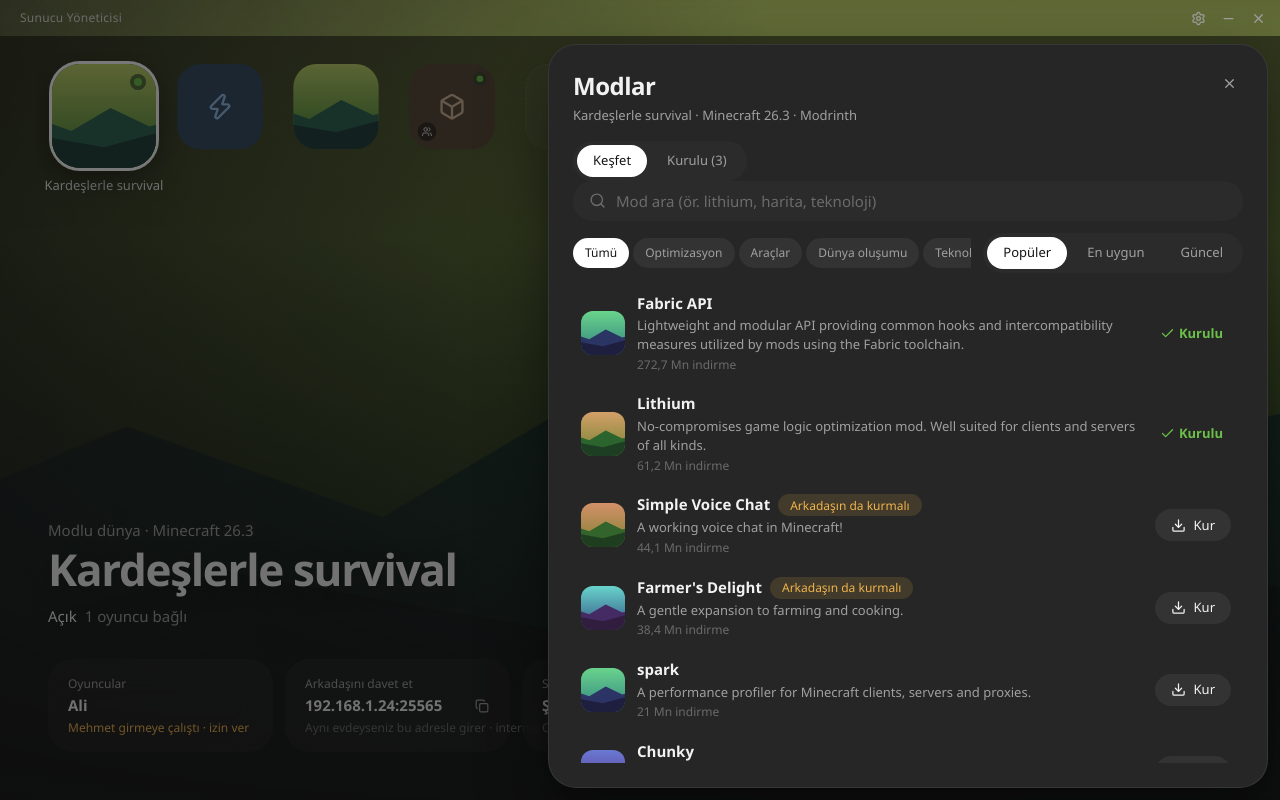
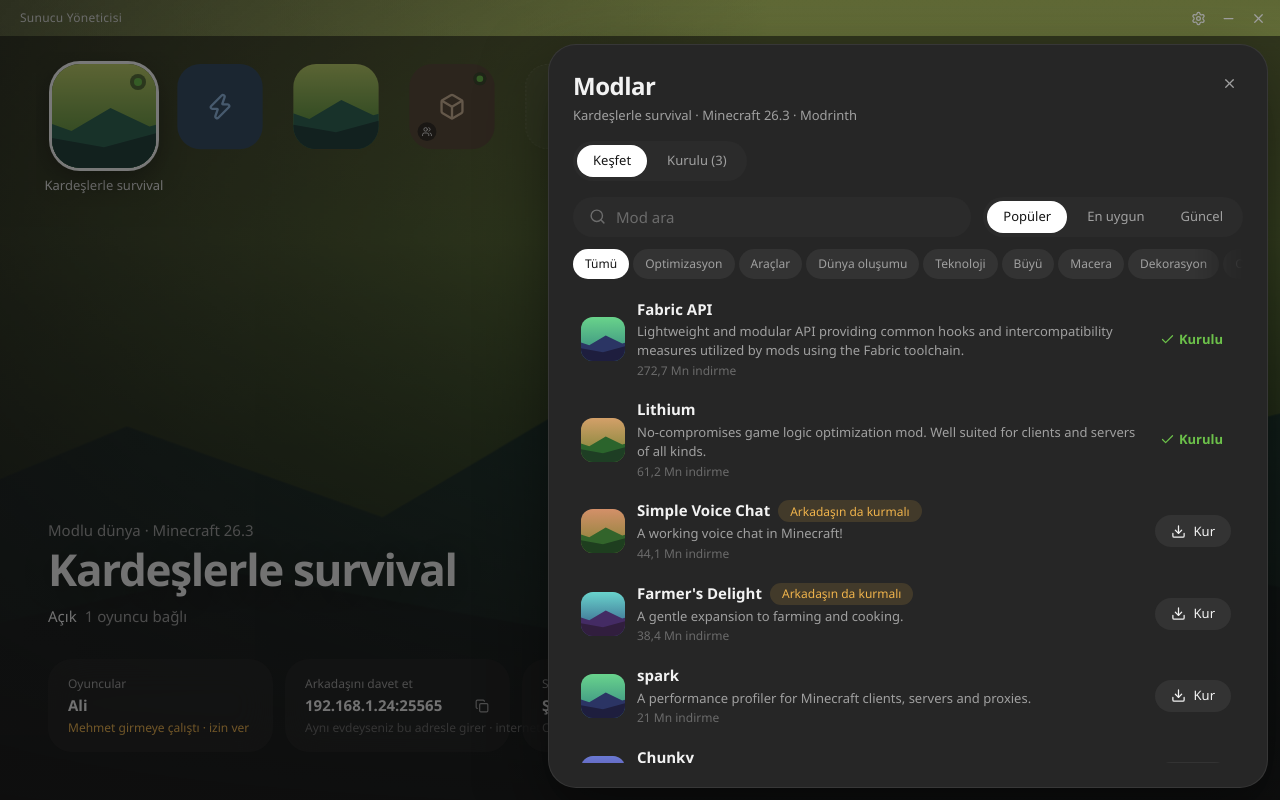
Before and after one commit to firatmio/cubby, a React (Vite) app: page / in a window 1280 px wide. Both pictures are taken after a click on the button "Modlar". Built offline with nearby package versions, Linux system fonts and the light colour scheme.

Commit message:
fix: mod mağazasında kategori haplarının sıralama butonlarıyla çakışması

```diff
--- a/src/screens/mods/ModsSheet.module.css
+++ b/src/screens/mods/ModsSheet.module.css
@@ -1,3 +1,11 @@
+.root {
+  display: flex;
+  flex: 1;
+  flex-direction: column;
+  gap: var(--sp-4);
+  min-height: 0;
+}
+
 .browse {
   display: flex;
   flex: 1;
@@ -24,20 +32,27 @@
   padding-left: 42px;
 }
 
-.filters {
+.toolbar {
   display: flex;
   align-items: center;
   gap: var(--sp-3);
+}
+
+.toolbar .search {
+  flex: 1;
   min-width: 0;
 }
 
 .chips {
   display: flex;
-  flex: 1;
+  flex-shrink: 0;
   gap: var(--sp-1);
   min-width: 0;
   overflow-x: auto;
   scrollbar-width: none;
+  /* Sağ kenarda kayan hapların kesik değil, solarak bittiği görünsün. */
+  mask-image: linear-gradient(to right, #000 calc(100% - 48px), transparent);
+  padding-right: 40px;
 }
 
 .chips::-webkit-scrollbar {
--- a/src/screens/mods/ModsSheet.tsx
+++ b/src/screens/mods/ModsSheet.tsx
@@ -203,6 +203,7 @@
       onClose={() => openSheet(null)}
       width={720}
     >
+      <div className={styles.root}>
         <PillTabs tabs={tabs} active={tab} onChange={setTab} layoutId="mods-tab" />
 
         <AnimatePresence>
@@ -235,17 +236,25 @@
             />
           ) : (
             <div className={styles.browse}>
+              <div className={styles.toolbar}>
                 <div className={styles.search}>
                   <Search size={17} aria-hidden />
                   <Input
                     value={query}
                     onChange={(e) => setQuery(e.target.value)}
-                placeholder={plugin ? "Eklenti ara (ör. ekonomi, harita, koruma)" : "Mod ara (ör. lithium, harita, teknoloji)"}
+                    placeholder={plugin ? "Eklenti ara" : "Mod ara"}
                     aria-label="Ara"
                   />
                 </div>
-            <div className={styles.filters}>
-              <div className={styles.chips}>
+                <PillTabs tabs={SORTS} active={sort} onChange={setSort} layoutId="mods-sort" />
+              </div>
+              <div
+                className={styles.chips}
+                // Dikey tekerlek de yatay kaydırsın.
+                onWheel={(e) => {
+                  if (Math.abs(e.deltaY) > Math.abs(e.deltaX)) e.currentTarget.scrollLeft += e.deltaY;
+                }}
+              >
                 <button
                   type="button"
                   className={[styles.chip, category === null && styles.chipOn].filter(Boolean).join(" ")}
@@ -263,8 +272,6 @@
                     {label}
                   </button>
                 ))}
-              </div>
-              <PillTabs tabs={SORTS} active={sort} onChange={setSort} layoutId="mods-sort" />
               </div>
 
               <div className={styles.list}>
@@ -376,6 +383,7 @@
             )}
           </div>
         )}
+      </div>
     </Sheet>
   );
 }
```
Lines whose indentation alone changed are shown as unchanged.
